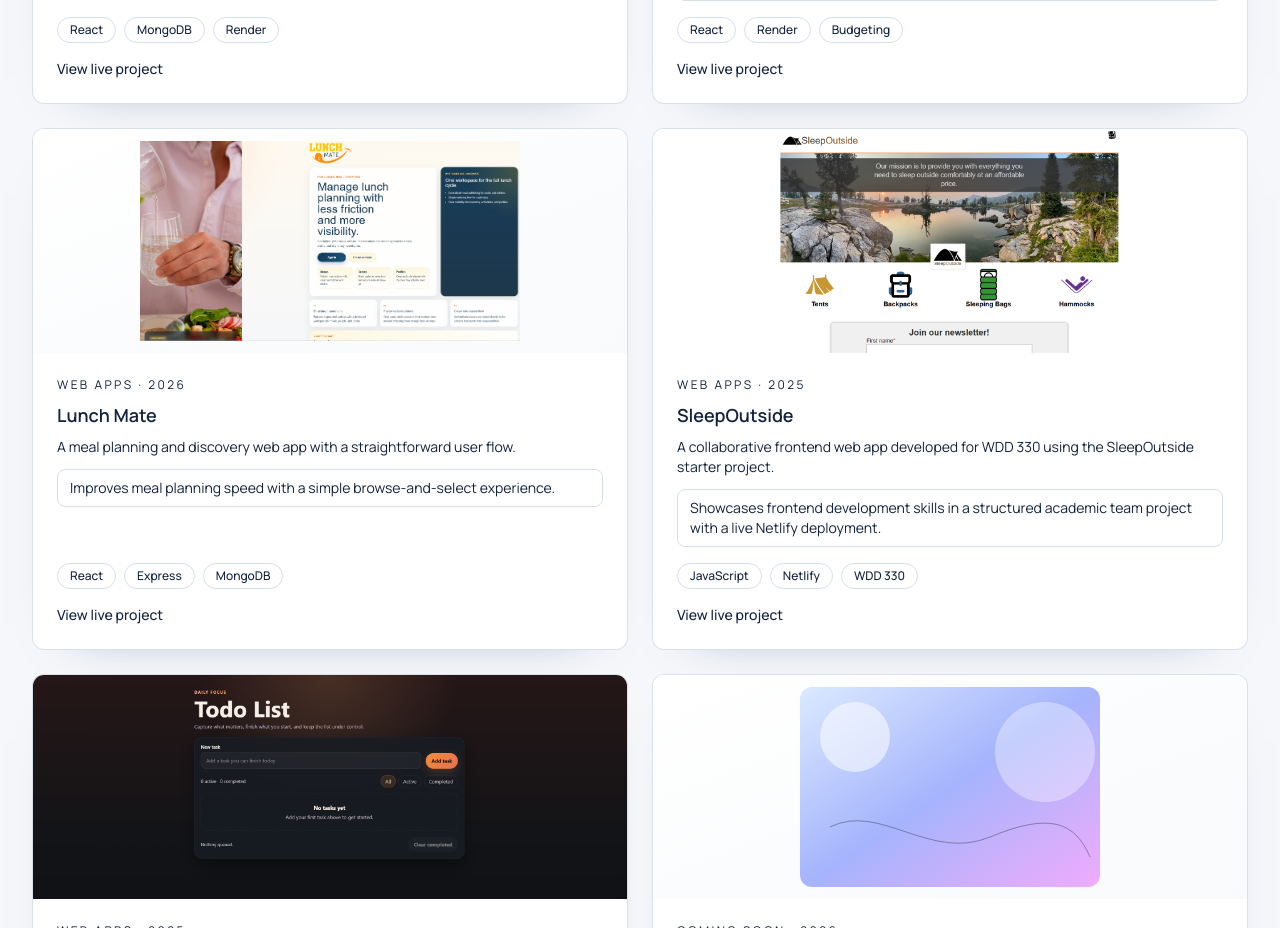
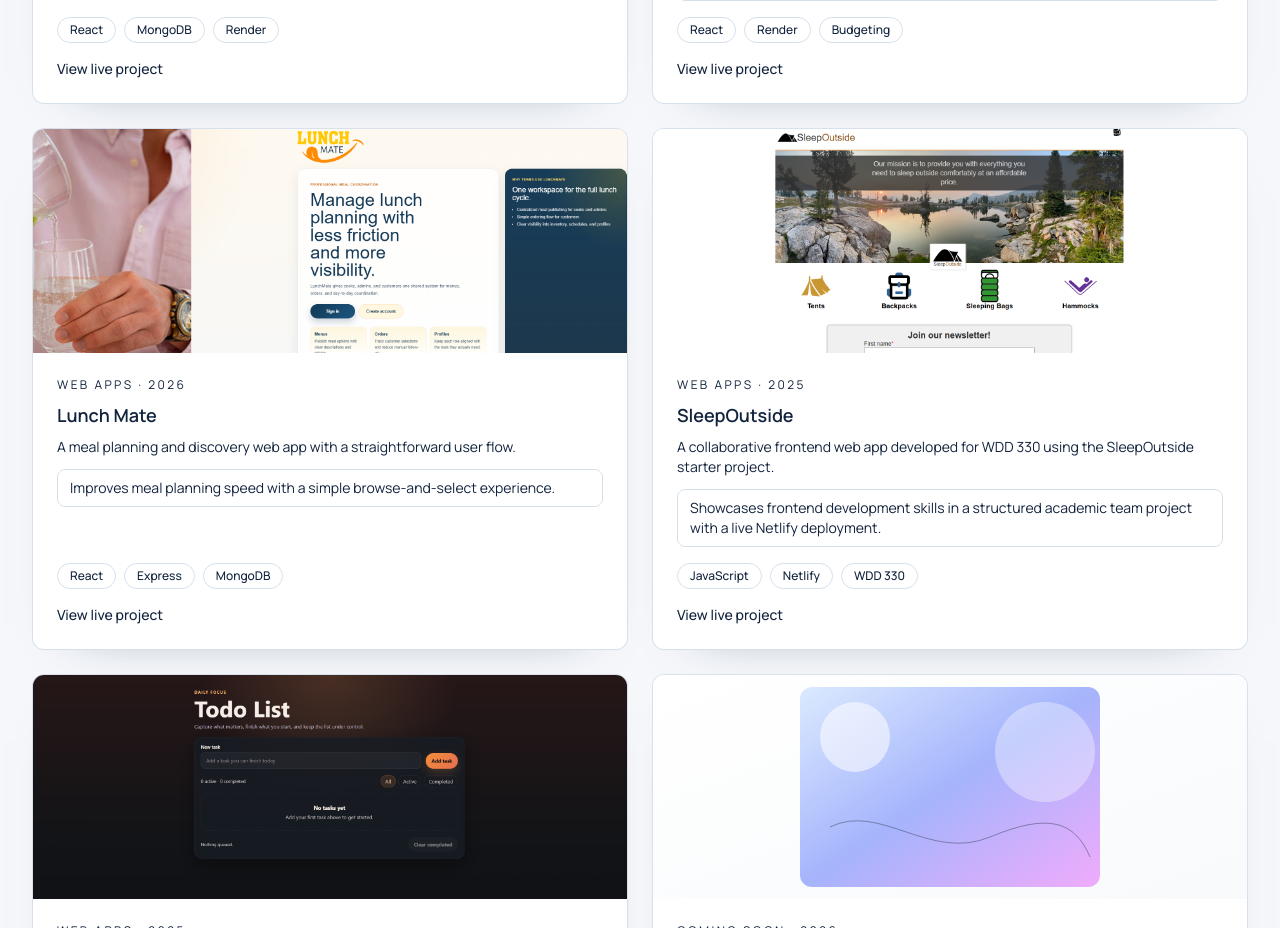
Before and after one commit to sylamarie/portfolio, a Next.js app: page /projects in a window 1280 px wide. Shown: the part 840-1768 px from the top of the page. Built offline with nearby package versions, Linux system fonts and the light colour scheme.

Commit message:
update the picture in projects

```diff
--- a/src/app/projects/[slug]/page.tsx
+++ b/src/app/projects/[slug]/page.tsx
@@ -8,6 +8,7 @@ import { Section } from "@/components/section";
 import { Badge } from "@/components/ui/badge";
 import { Button } from "@/components/ui/button";
 import { Reveal, StaggerGroup } from "@/components/motion/reveal";
+import { cn } from "@/lib/utils";
 
 type PageProps = {
   params: { slug: string };
@@ -73,10 +74,11 @@ export default function ProjectDetailPage({ params }: PageProps) {
                   src={project.image}
                   alt={project.title}
                   fill
-                  className={[
+                  className={cn(
                     project.imageFit === "contain" ? "object-contain p-4" : "object-cover",
                     project.imagePosition === "top" ? "object-top" : "object-center",
-                  ].join(" ")}
+                    project.imageClassName
+                  )}
                   priority
                 />
               </div>
--- a/src/components/project-card.tsx
+++ b/src/components/project-card.tsx
@@ -45,7 +45,8 @@ export function ProjectCard({ project, className }: { project: Project; classNam
             className={cn(
               "transition duration-500 group-hover:scale-[1.1]",
               project.imageFit === "contain" ? "object-contain p-3" : "object-cover",
-              project.imagePosition === "top" ? "object-top" : "object-center"
+              project.imagePosition === "top" ? "object-top" : "object-center",
+              project.imageClassName
             )}
           />
         </div>
--- a/src/data/projects.ts
+++ b/src/data/projects.ts
@@ -17,6 +17,7 @@ export type Project = {
   image: string;
   imageFit?: "cover" | "contain";
   imagePosition?: "center" | "top";
+  imageClassName?: string;
 };
 
 export const projectFilters = ["All", "Web Apps", "Coming Soon"] as const;
@@ -105,9 +106,10 @@ export const projects: Project[] = [
       "Published project on Render with responsive layout support.",
     ],
     link: "https://cse325-visioncoders-ytz0.onrender.com/",
-    image: "/projects/lunch-mate-dashboard.png",
-    imageFit: "contain",
+    image: "/projects/lunch-mate-landing.png",
+    imageFit: "cover",
     imagePosition: "top",
+    imageClassName: "scale-[1.01]",
   },
   {
     title: "SleepOutside",
@@ -138,6 +140,7 @@ export const projects: Project[] = [
     image: "/projects/sleep-outside-landing.png",
     imageFit: "cover",
     imagePosition: "top",
+    imageClassName: "scale-[1.03]",
   },
   {
     title: "To-Do List App",
```
Also changed, not shown: public/projects/lunch-mate-landing.png (added).
